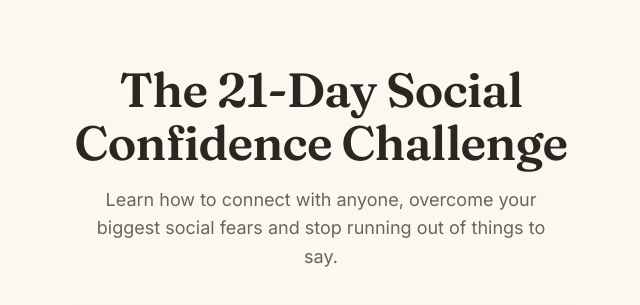
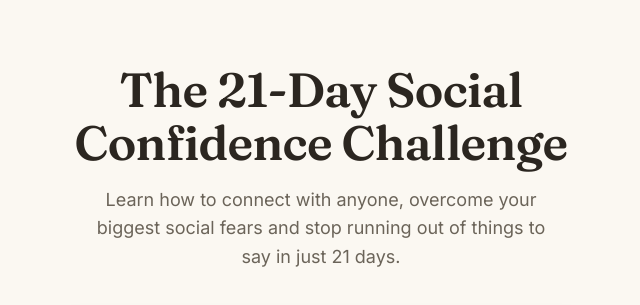
Before and after one commit to tombidgood/social-confidence-challenge, a website: page index.html in a window 1280 px wide. Shown: the top 305 px of the page, without its empty margins (319-959 px from the left). Drawn offline with Linux system fonts and the light colour scheme; grey boxes are pictures that could not be loaded.

Commit message:
Update index.html

```diff
--- a/index.html
+++ b/index.html
@@ -105,7 +105,7 @@
 
 <div class="wrap">
   <h1>The 21-Day Social Confidence Challenge</h1>
-  <p class="subtitle">Learn how to connect with anyone, overcome your biggest social fears and stop running out of things to say.</p>
+  <p class="subtitle">Learn how to connect with anyone, overcome your biggest social fears and stop running out of things to say in just 21 days.</p>
 
   <div class="video-frame">
     <iframe src="https://drive.google.com/file/d/1XK9Pqcko6WSqqtMqr42FX3q59knLd7ol/preview" allow="autoplay" allowfullscreen></iframe>
```
